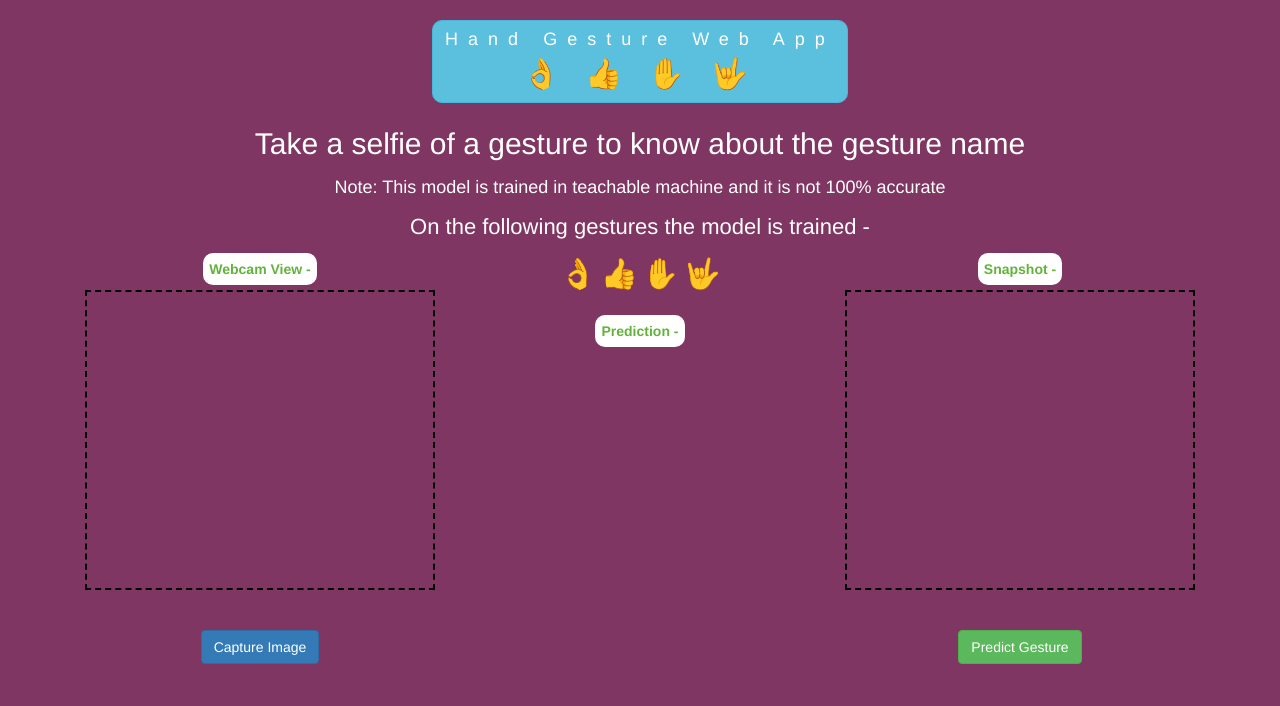
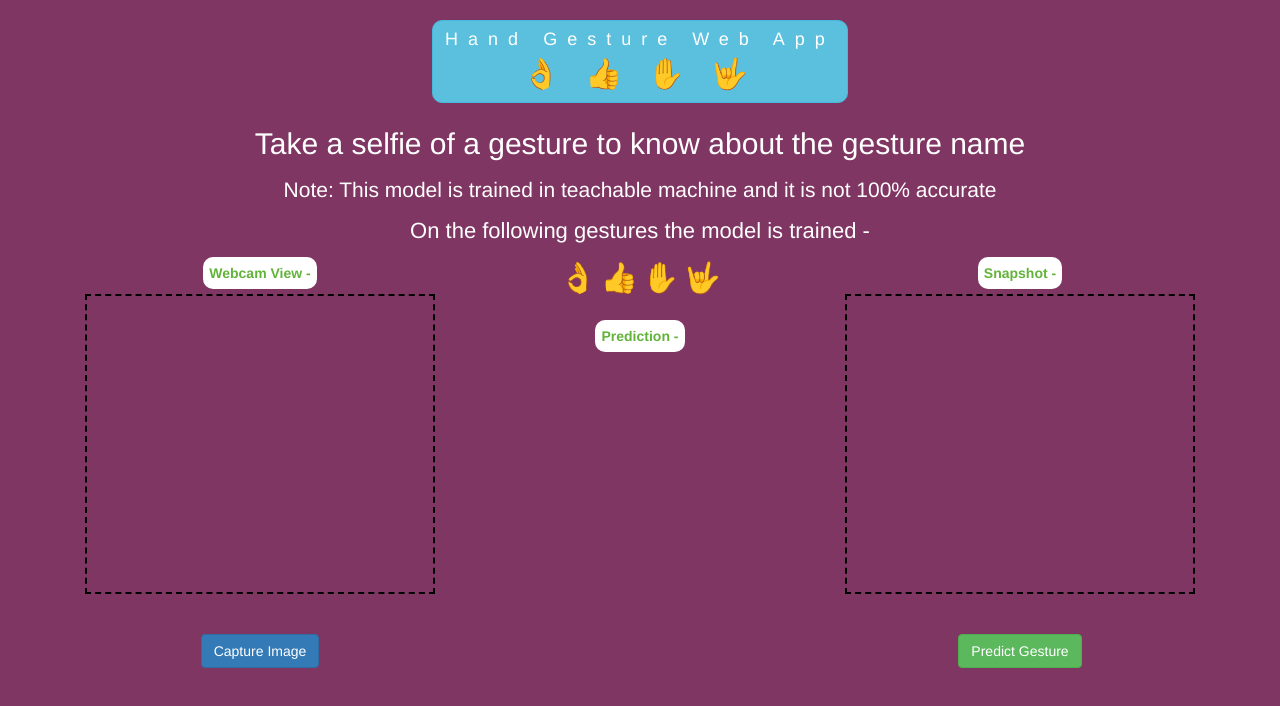
Before and after one commit to TakshPatel26/Hand-Gestures-Web-App, a plain HTML site: page index.html in a window 1280 px wide. Drawn offline with nearby package versions, Linux system fonts and the light colour scheme; a script that the page names is missing.

Commit message:
index.html

```diff
--- a/index.html
+++ b/index.html
@@ -22,7 +22,7 @@
 <br>
 <br>
       <p style="font-size: 30px;">Take a selfie of a gesture to know about the gesture name</p>
-		  <p style="font-size: 18px;"> Note: This model is trained in teachable machine and it is not 100% accurate</p>
+		  <p style="font-size: 21px;"> Note: This model is trained in teachable machine and it is not 100% accurate</p>
         <p style="font-size: 22px;">On the following gestures the model is trained - </p>
       </p>
      <div class="col-md-4 col-sm-12 col-xs-12">
```
